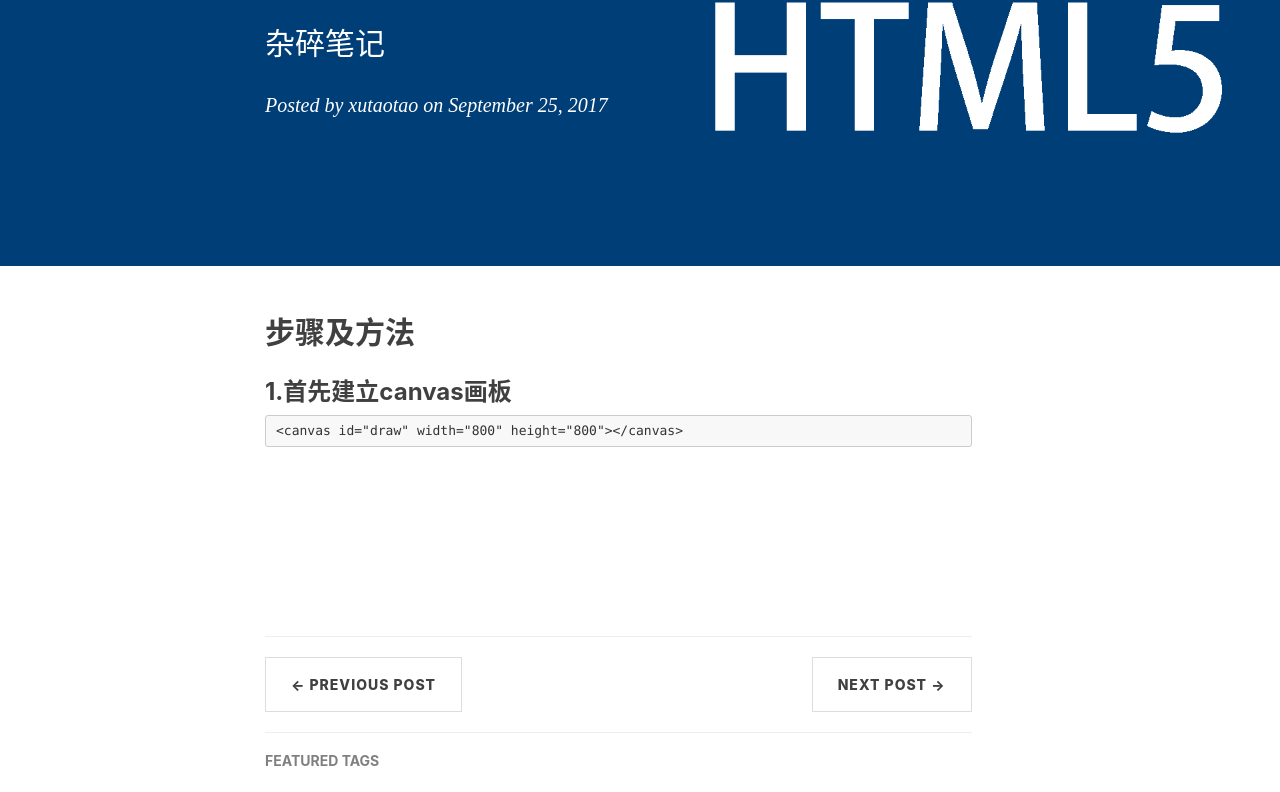
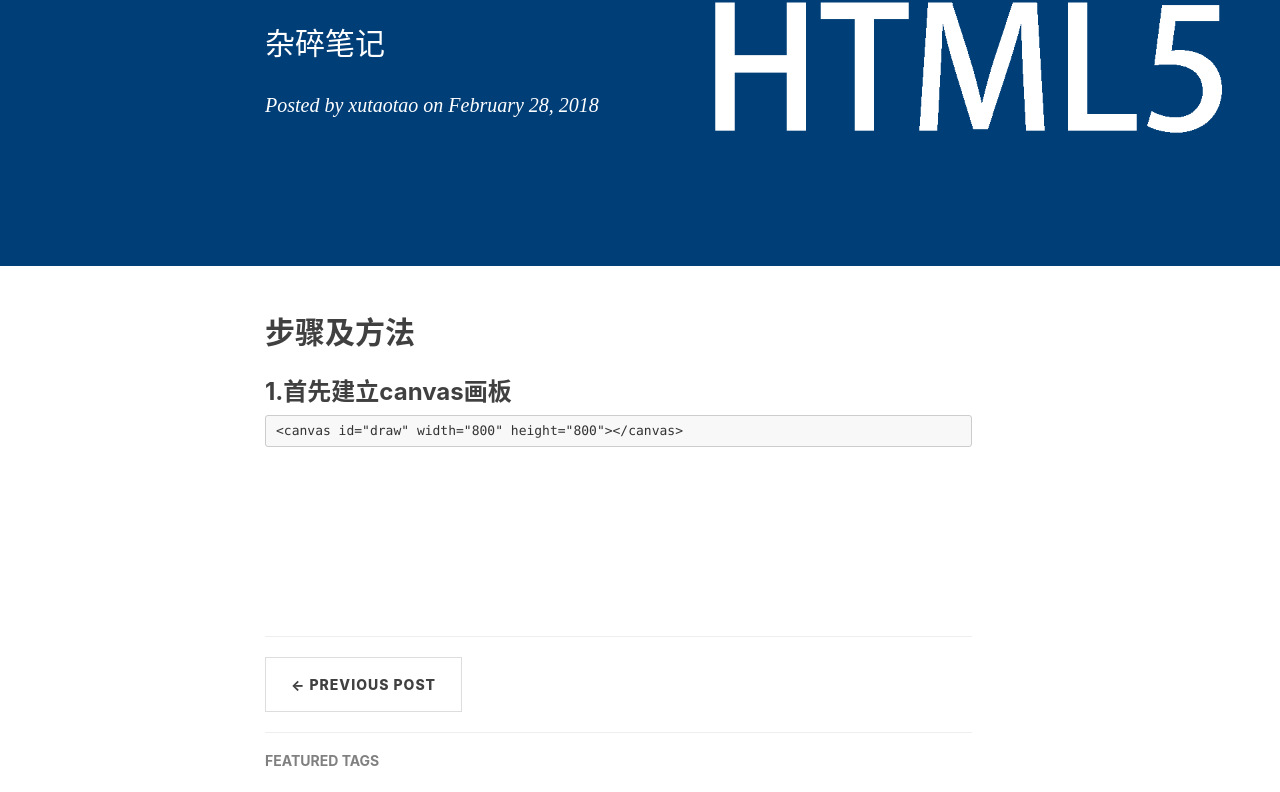
Before and after one commit to Xutaotaotao/Xutaotaotao.github.io, a Jekyll site: the page built from _posts/2018-2-28-html5-canvas.md, in a window 1280 px wide. Shown: the part 257-1049 px from the top of the page. Built offline with Jekyll 4.4.1, drawn with Linux system fonts in a browser that asks for light colours; comment, search, counter and statistics services are not loaded.

Commit message:
change html5 canvns data

```diff
--- a/_posts/2018-2-28-html5-canvas.md
+++ b/_posts/2018-2-28-html5-canvas.md
@@ -2,7 +2,7 @@
 layout: 	post
 title: 		"HTML实现canvas画板"
 subtitle:   "杂碎笔记"
-date: 		2017-09-25 17:42:33
+date: 		2018-02-28 17:42:33
 author: 	"xutaotao"
 header-img: "img/HTML5.png"
 tags:
```
